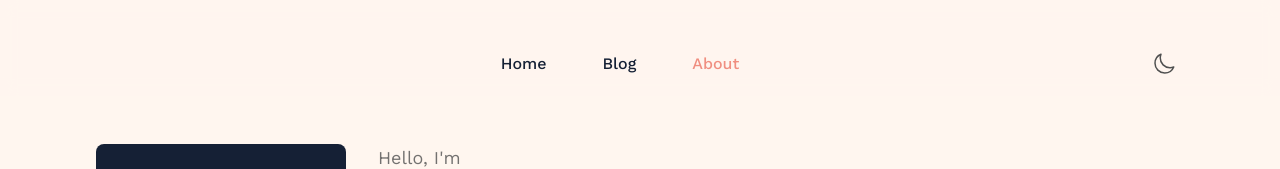
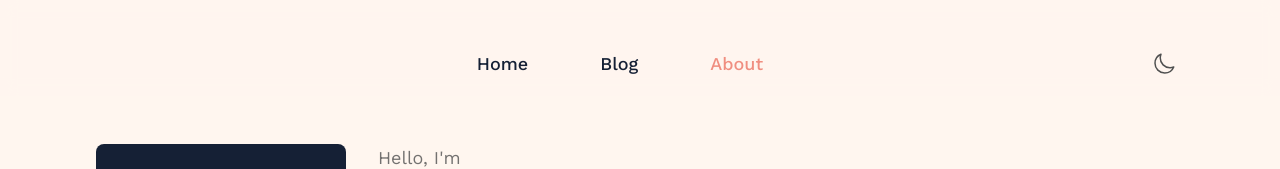
Before and after one commit to matiishyn/blog, a Next.js app: page /about in a window 1280 px wide. Shown: the top 169 px of the page. Built offline with nearby package versions, Linux system fonts and the light colour scheme.

Commit message:
styling nav

```diff
--- a/components/Navigation.tsx
+++ b/components/Navigation.tsx
@@ -32,7 +32,7 @@ export default function Navigation() {
               <Link
                 key={link.href}
                 href={link.href}
-                className={`font-medium transition-all px-3 py-2 rounded-lg ${isActive(link.href)
+                className={`font-medium text-lg transition-all px-5 py-2 rounded-lg ${isActive(link.href)
                   ? "text-accent"
                   : "nav-link hover:bg-nav-hover"
                   }`}
@@ -99,7 +99,7 @@ export default function Navigation() {
                   key={link.href}
                   href={link.href}
                   onClick={() => setMobileMenuOpen(false)}
-                  className={`font-medium transition-all px-3 py-2 rounded-lg ${isActive(link.href)
+                  className={`font-medium text-lg transition-all px-3 py-2 rounded-lg ${isActive(link.href)
                     ? "text-accent"
                     : "nav-link hover:bg-nav-hover"
                     }`}
```
